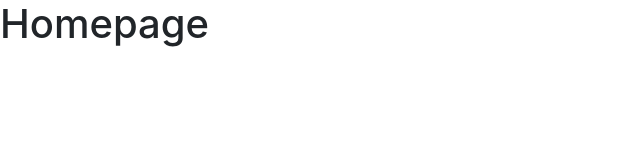
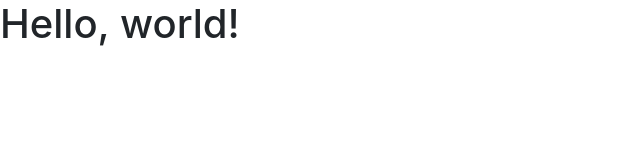
Before and after one commit to tdpeterson1980/testsite, a plain HTML site: page index.html in a window 1280 px wide. Shown: the whole page, without its empty margins (0-640 px from the left). Drawn offline with nearby package versions, Linux system fonts and the light colour scheme.

Commit message:
Bootstrap starter

```diff
--- a/index.html
+++ b/index.html
@@ -1,10 +1,20 @@
 <!doctype html>
+<html lang="en">
   <head>
-  <title>This is my homepage</title>
+    <!-- Required meta tags -->
+    <meta charset="utf-8">
+    <meta name="viewport" content="width=device-width, initial-scale=1, shrink-to-fit=no">
+
+    <!-- Bootstrap CSS -->
     <link rel="stylesheet" href="https://stackpath.bootstrapcdn.com/bootstrap/4.4.1/css/bootstrap.min.css" integrity="sha384-Vkoo8x4CGsO3+Hhxv8T/Q5PaXtkKtu6ug5TOeNV6gBiFeWPGFN9MuhOf23Q9Ifjh" crossorigin="anonymous">
+
+    <title>Hello, world!</title>
   </head>
   <body>
-<h1>Homepage</h1>
+    <h1>Hello, world!</h1>
+
+    <!-- Optional JavaScript -->
+    <!-- jQuery first, then Popper.js, then Bootstrap JS -->
     <script src="https://code.jquery.com/jquery-3.4.1.slim.min.js" integrity="sha384-J6qa4849blE2+poT4WnyKhv5vZF5SrPo0iEjwBvKU7imGFAV0wwj1yYfoRSJoZ+n" crossorigin="anonymous"></script>
     <script src="https://cdn.jsdelivr.net/npm/popper.js@1.16.0/dist/umd/popper.min.js" integrity="sha384-Q6E9RHvbIyZFJoft+2mJbHaEWldlvI9IOYy5n3zV9zzTtmI3UksdQRVvoxMfooAo" crossorigin="anonymous"></script>
     <script src="https://stackpath.bootstrapcdn.com/bootstrap/4.4.1/js/bootstrap.min.js" integrity="sha384-wfSDF2E50Y2D1uUdj0O3uMBJnjuUD4Ih7YwaYd1iqfktj0Uod8GCExl3Og8ifwB6" crossorigin="anonymous"></script>
```
Lines whose indentation alone changed are shown as unchanged.
